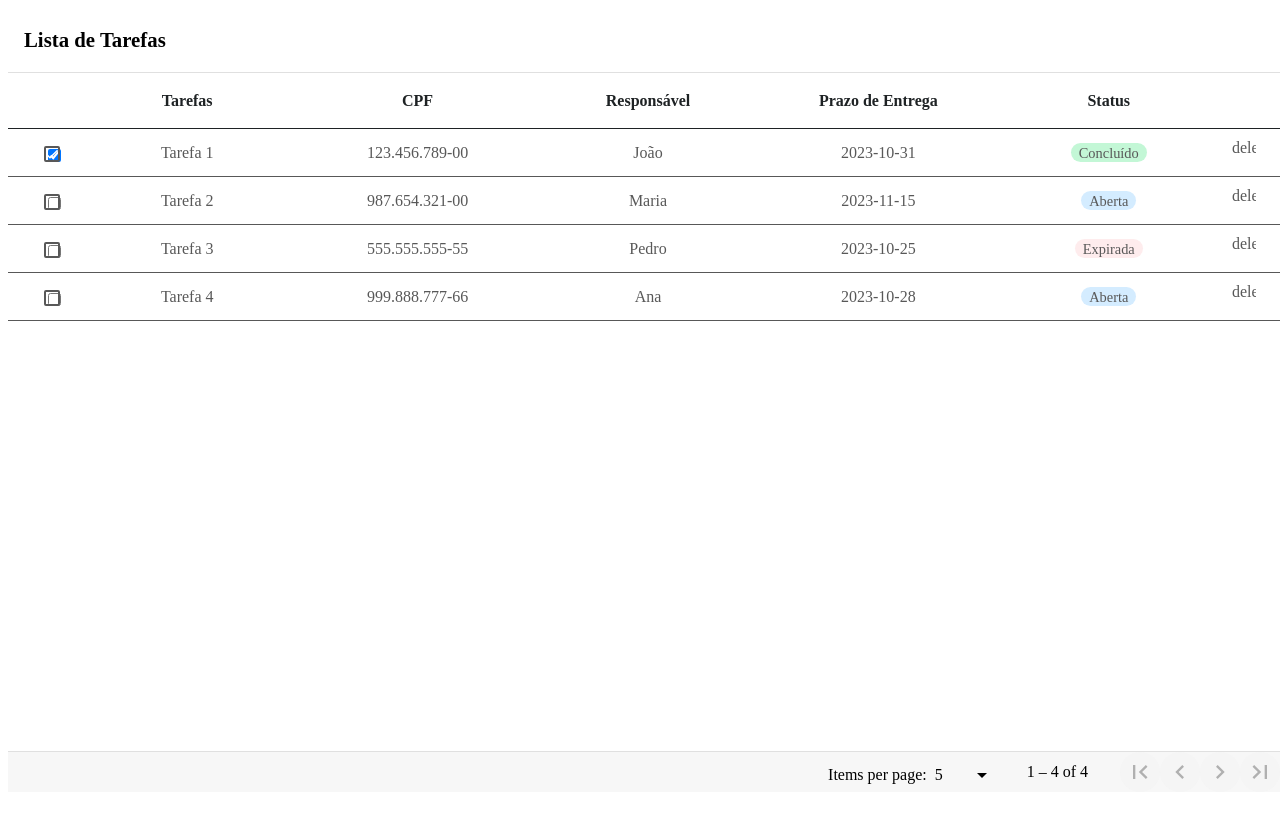
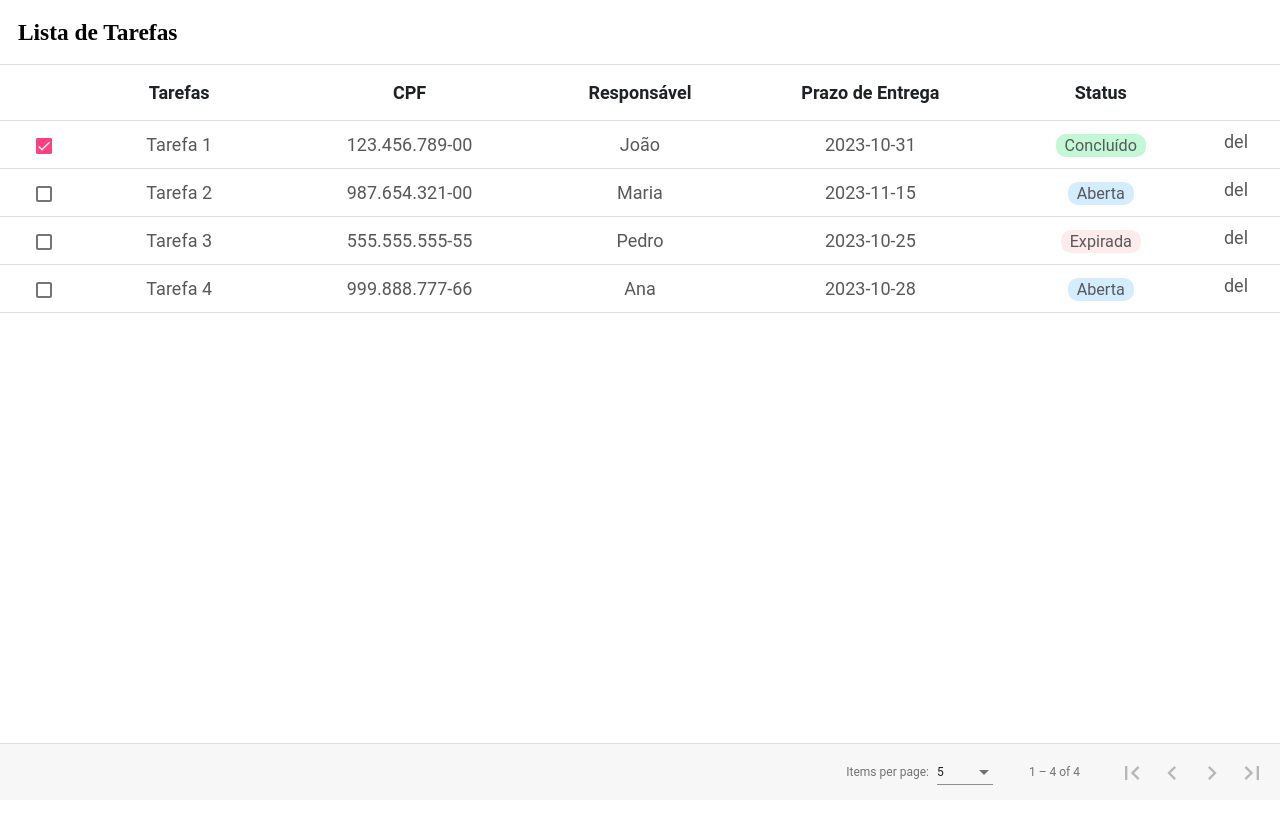
Before and after one commit to rhpessoa/FADESP, an Angular app: page /tarefas in a window 1280 px wide. Shown: the top 824 px of the page. After the commit the page ends 800 px from the top, so only its background shows below. Built offline with nearby package versions, Linux system fonts and the light colour scheme.

Commit message:
Criação do inicio do CSS global da aplicação.

```diff
--- a/src/styles.css
+++ b/src/styles.css
@@ -1 +1,9 @@
 /* You can add global styles to this file, and also import other style files */
+@import '~@angular/material/prebuilt-themes/indigo-pink.css';
+
+html, body { height: 100%; font-size:18px;}
+body { margin: 0; font-family: Roboto, }
+body, html {
+  margin: 0;
+  padding: 0;
+}
```
